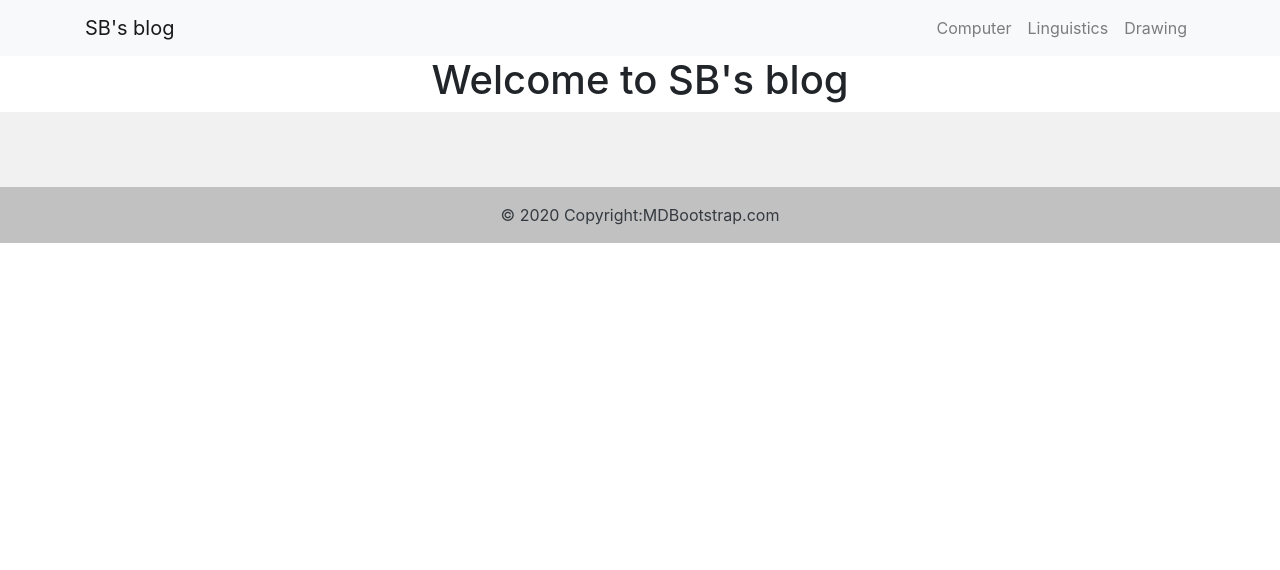
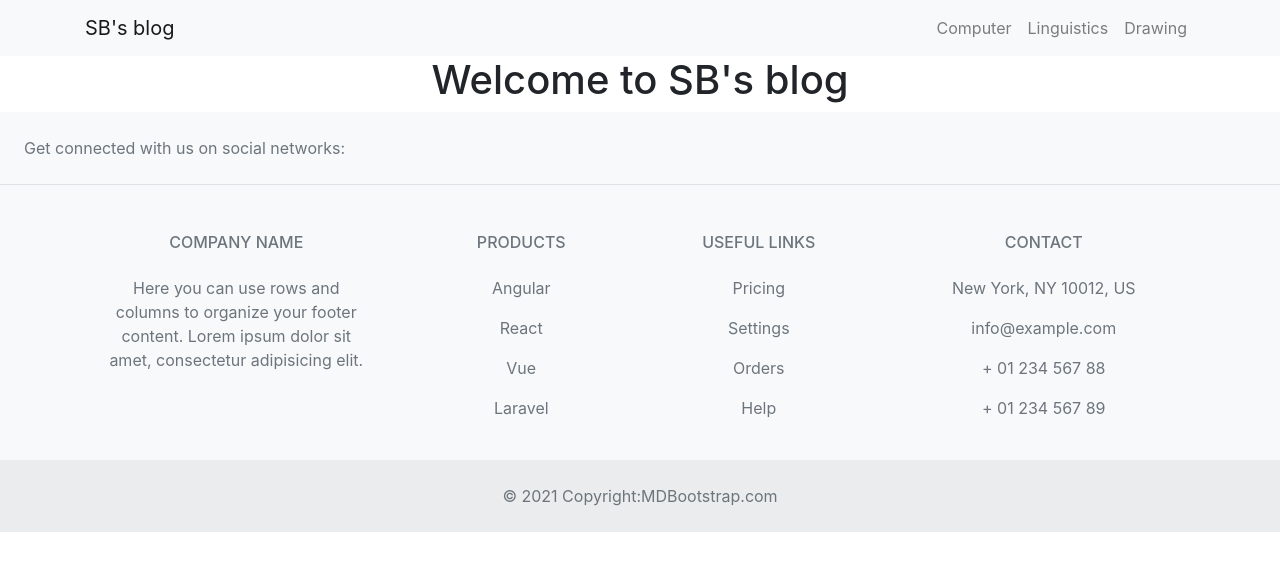
Before and after one commit to SB1491/SB-blog, a React (Create React App) app in the folder frontend/: page /main in a window 1280 px wide. Shown: the top 570 px of the page. Built offline with nearby package versions, Linux system fonts and the light colour scheme.

Commit message:
footer 수정

```diff
--- a/frontend/src/components/Footer/Footer.tsx
+++ b/frontend/src/components/Footer/Footer.tsx
@@ -1,92 +1,121 @@
-import {
-  MDBFooter,
-  MDBContainer,
-  MDBIcon,
-  MDBBtn
-} from 'mdb-react-ui-kit';
+import { MDBFooter, MDBContainer, MDBRow, MDBCol, MDBIcon } from 'mdb-react-ui-kit';
 
 const Footer = () => {
   return (
-    <MDBFooter className='text-center text-white' style={{ backgroundColor: '#f1f1f1' }}>
-      <MDBContainer className='pt-4'>
-        <section className='mb-4'>
-          <MDBBtn
-            rippleColor="dark"
-            color='link'
-            floating
-            size="lg"
-            className='text-dark m-1'
-            href='#!'
-            role='button'
-          >
-            <MDBIcon fab className='fab fa-facebook-f' />
-          </MDBBtn>
+    <MDBFooter bgColor='light' className='text-center text-lg-start text-muted'>
+      <section className='d-flex justify-content-center justify-content-lg-between p-4 border-bottom'>
+        <div className='me-5 d-none d-lg-block'>
+          <span>Get connected with us on social networks:</span>
+        </div>
 
-          <MDBBtn
-            rippleColor="dark"
-            color='link'
-            floating
-            size="lg"
-            className='text-dark m-1'
-            href='#!'
-            role='button'
-          >
-            <MDBIcon fab className='fa-twitter' />
-          </MDBBtn>
+        <div>
+          <a href='' className='me-4 text-reset'>
+            <MDBIcon fab icon="facebook-f" />
+          </a>
+          <a href='' className='me-4 text-reset'>
+            <MDBIcon fab icon="twitter" />
+          </a>
+          <a href='' className='me-4 text-reset'>
+            <MDBIcon fab icon="google" />
+          </a>
+          <a href='' className='me-4 text-reset'>
+            <MDBIcon fab icon="instagram" />
+          </a>
+          <a href='' className='me-4 text-reset'>
+            <MDBIcon fab icon="linkedin" />
+          </a>
+          <a href='' className='me-4 text-reset'>
+            <MDBIcon fab icon="github" />
+          </a>
+        </div>
+      </section>
 
-          <MDBBtn
-            rippleColor="dark"
-            color='link'
-            floating
-            size="lg"
-            className='text-dark m-1'
-            href='#!'
-            role='button'
-          >
-            <MDBIcon fab className='fa-google' />
-          </MDBBtn>
+      <section className=''>
+        <MDBContainer className='text-center text-md-start mt-5'>
+          <MDBRow className='mt-3'>
+            <MDBCol md="3" lg="4" xl="3" className='mx-auto mb-4'>
+              <h6 className='text-uppercase fw-bold mb-4'>
+                <MDBIcon icon="gem" className="me-3" />
+                Company name
+              </h6>
+              <p>
+                Here you can use rows and columns to organize your footer content. Lorem ipsum dolor sit amet,
+                consectetur adipisicing elit.
+              </p>
+            </MDBCol>
 
-          <MDBBtn
-            rippleColor="dark"
-            color='link'
-            floating
-            size="lg"
-            className='text-dark m-1'
-            href='#!'
-            role='button'
-          >
-            <MDBIcon fab className='fa-instagram' />
-          </MDBBtn>
+            <MDBCol md="2" lg="2" xl="2" className='mx-auto mb-4'>
+              <h6 className='text-uppercase fw-bold mb-4'>Products</h6>
+              <p>
+                <a href='#!' className='text-reset'>
+                  Angular
+                </a>
+              </p>
+              <p>
+                <a href='#!' className='text-reset'>
+                  React
+                </a>
+              </p>
+              <p>
+                <a href='#!' className='text-reset'>
+                  Vue
+                </a>
+              </p>
+              <p>
+                <a href='#!' className='text-reset'>
+                  Laravel
+                </a>
+              </p>
+            </MDBCol>
 
-          <MDBBtn
-            rippleColor="dark"
-            color='link'
-            floating
-            size="lg"
-            className='text-dark m-1'
-            href='#!'
-            role='button'
-          >
-            <MDBIcon fab className='fa-linkedin' />
-          </MDBBtn>
+            <MDBCol md="3" lg="2" xl="2" className='mx-auto mb-4'>
+              <h6 className='text-uppercase fw-bold mb-4'>Useful links</h6>
+              <p>
+                <a href='#!' className='text-reset'>
+                  Pricing
+                </a>
+              </p>
+              <p>
+                <a href='#!' className='text-reset'>
+                  Settings
+                </a>
+              </p>
+              <p>
+                <a href='#!' className='text-reset'>
+                  Orders
+                </a>
+              </p>
+              <p>
+                <a href='#!' className='text-reset'>
+                  Help
+                </a>
+              </p>
+            </MDBCol>
 
-          <MDBBtn
-            rippleColor="dark"
-            color='link'
-            floating
-            size="lg"
-            className='text-dark m-1'
-            href='#!'
-            role='button'
-          >
-            <MDBIcon fab className='fa-github' />
-          </MDBBtn>
-        </section>
-      </MDBContainer>
+            <MDBCol md="4" lg="3" xl="3" className='mx-auto mb-md-0 mb-4'>
+              <h6 className='text-uppercase fw-bold mb-4'>Contact</h6>
+              <p>
+                <MDBIcon icon="home" className="me-2" />
+                New York, NY 10012, US
+              </p>
+              <p>
+                <MDBIcon icon="envelope" className="me-3" />
+                info@example.com
+              </p>
+              <p>
+                <MDBIcon icon="phone" className="me-3" /> + 01 234 567 88
+              </p>
+              <p>
+                <MDBIcon icon="print" className="me-3" /> + 01 234 567 89
+              </p>
+            </MDBCol>
+          </MDBRow>
+        </MDBContainer>
+      </section>
 
-      <div className='text-center text-dark p-3' style={{ backgroundColor: 'rgba(0, 0, 0, 0.2)' }}>
-        © 2020 Copyright:
-        <a className='text-dark' href='https://mdbootstrap.com/'>
+      <div className='text-center p-4' style={{ backgroundColor: 'rgba(0, 0, 0, 0.05)' }}>
+        © 2021 Copyright:
+        <a className='text-reset fw-bold' href='https://mdbootstrap.com/'>
           MDBootstrap.com
         </a>
       </div>
```
